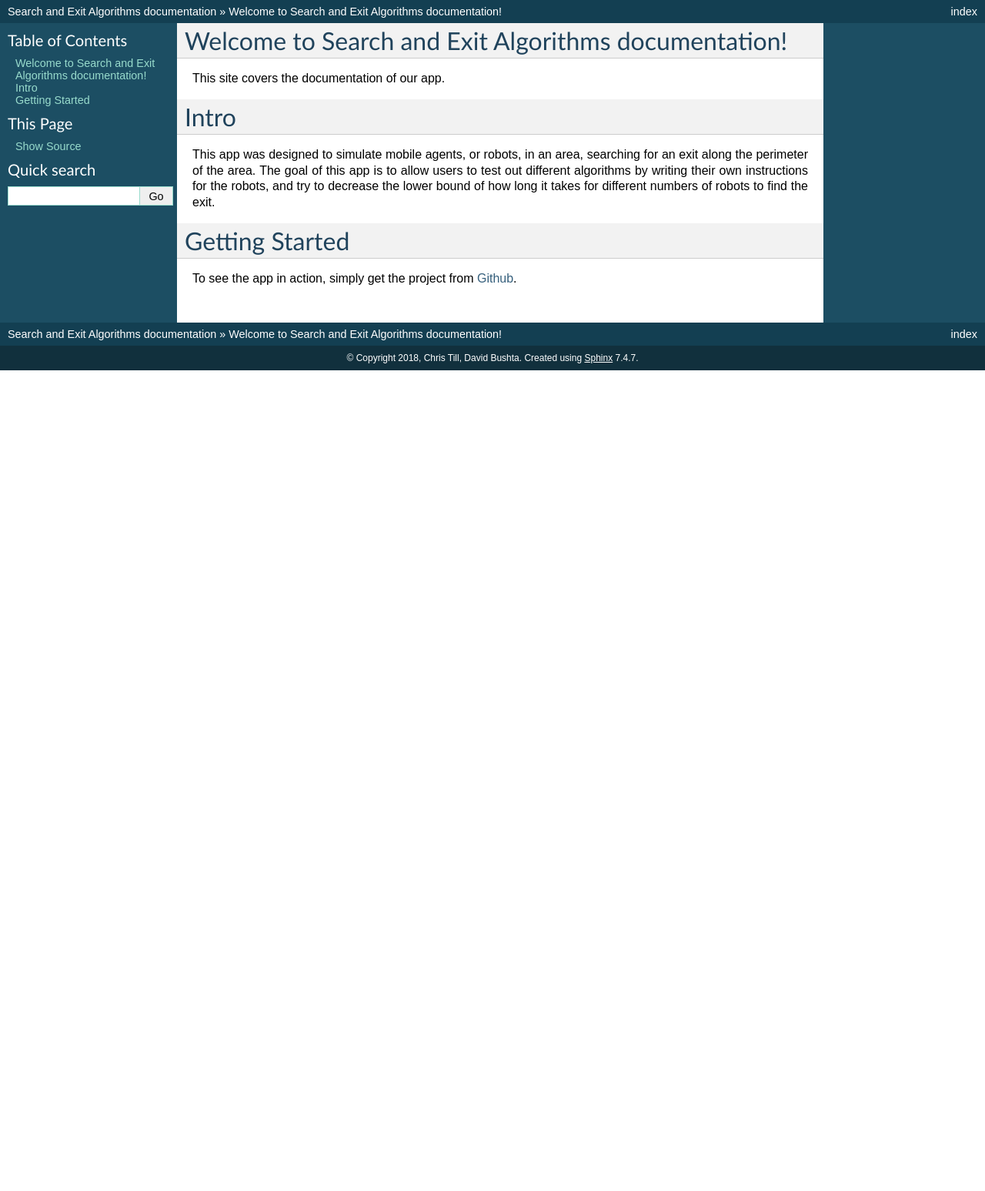
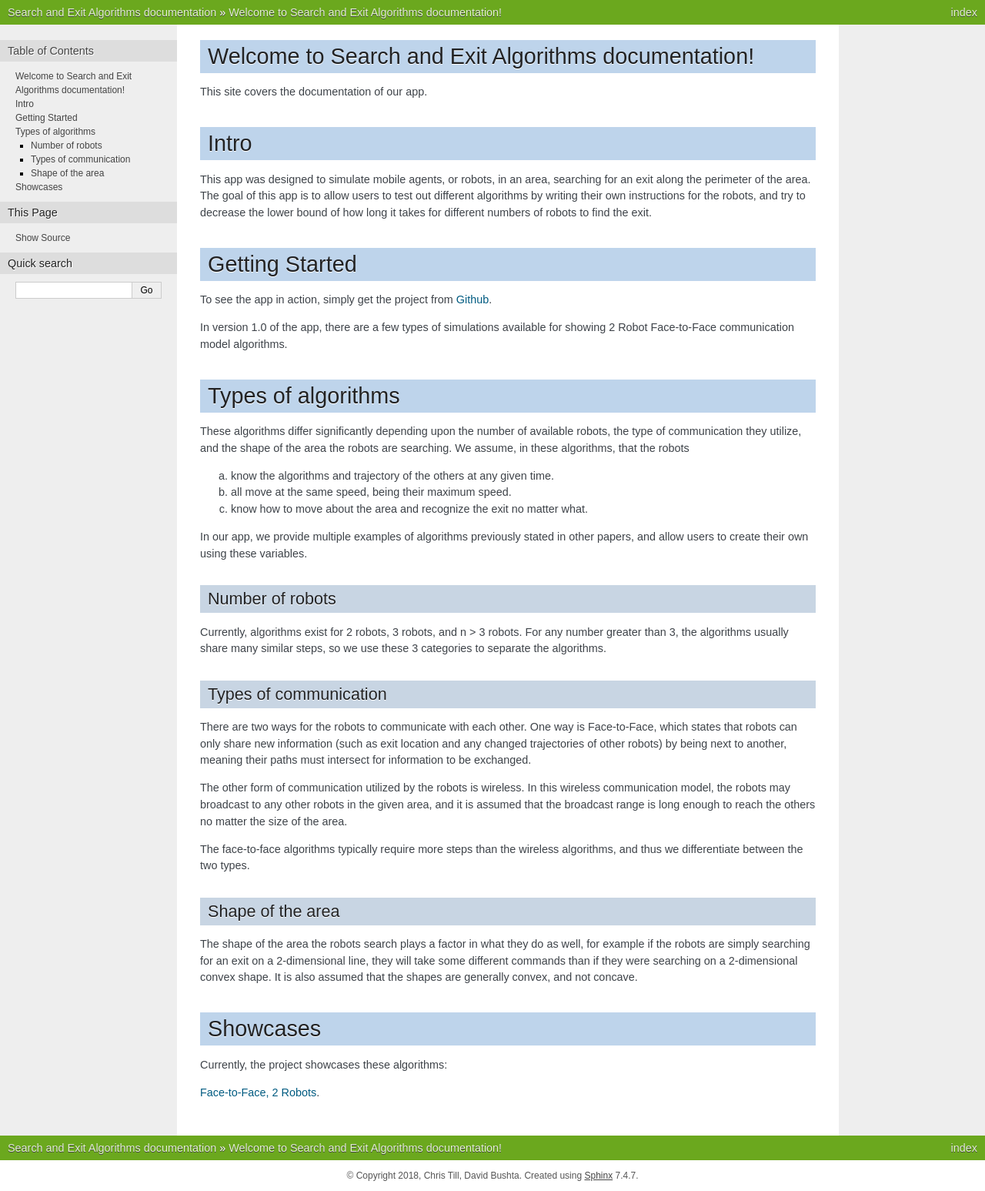
Before and after one commit to RUC-Shende/BotAlgorithms, a Sphinx documentation site: the page built from Docs/index.rst, in a window 1280 px wide. Shown: the whole page at 77% size. Built offline with Sphinx 7.4.7, drawn with Linux system fonts in a browser that asks for light colours; before the commit the page ends 900 px from its top, so only the background shows below that.

Commit message:
Documentation V1 commits

```diff
--- a/Docs/conf.py
+++ b/Docs/conf.py
@@ -78,7 +78,7 @@ pygments_style = 'sphinx'
 # The theme to use for HTML and HTML Help pages.  See the documentation for
 # a list of builtin themes.
 #
-html_theme = 'classic'
+html_theme = 'nature'
 
 # Theme options are theme-specific and customize the look and feel of a theme
 # further.  For a list of options available for each theme, see the
--- a/Docs/index.rst
+++ b/Docs/index.rst
@@ -24,3 +24,47 @@ Getting Started
 
 To see the app in action, simply get the project from `Github
 <https://github.com/dbushta/BotAlgorithms/>`_.
+
+In version 1.0 of the app, there are a few types of simulations available for showing 2 Robot Face-to-Face communication model algorithms.
+
+Types of algorithms
+===================
+
+These algorithms differ significantly depending upon the number of available robots, the type of communication they utilize,
+and the shape of the area the robots are searching. We assume, in these algorithms, that the robots
+
+a. know the algorithms and trajectory of the others at any given time.
+b. all move at the same speed, being their maximum speed.
+c. know how to move about the area and recognize the exit no matter what.
+
+In our app, we provide multiple examples of algorithms previously stated in other papers, and allow users to create their own using these
+variables.
+
+Number of robots
+----------------
+Currently, algorithms exist for 2 robots, 3 robots, and n > 3 robots. For any number greater than 3, the algorithms usually share
+many similar steps, so we use these 3 categories to separate the algorithms.
+
+Types of communication
+----------------------
+There are two ways for the robots to communicate with each other. One way is Face-to-Face, which states that robots can only share new
+information (such as exit location and any changed trajectories of other robots) by being next to another, meaning their paths must
+intersect for information to be exchanged.
+
+The other form of communication utilized by the robots is wireless. In this wireless communication model, the robots may broadcast
+to any other robots in the given area, and it is assumed that the broadcast range is long enough to reach the others no matter the size of the area.
+
+The face-to-face algorithms typically require more steps than the wireless algorithms, and thus we differentiate between the two types.
+
+Shape of the area
+-----------------
+The shape of the area the robots search plays a factor in what they do as well, for example if the robots are simply searching for an
+exit on a 2-dimensional line, they will take some different commands than if they were searching on a 2-dimensional convex shape. It is also assumed
+that the shapes are generally convex, and not concave.
+
+Showcases
+=========
+Currently, the project showcases these algorithms:
+
+`Face-to-Face, 2 Robots
+</disk/f2f/f2fshowcase.html>`_.
```
Also changed, not shown: 9 other files.
